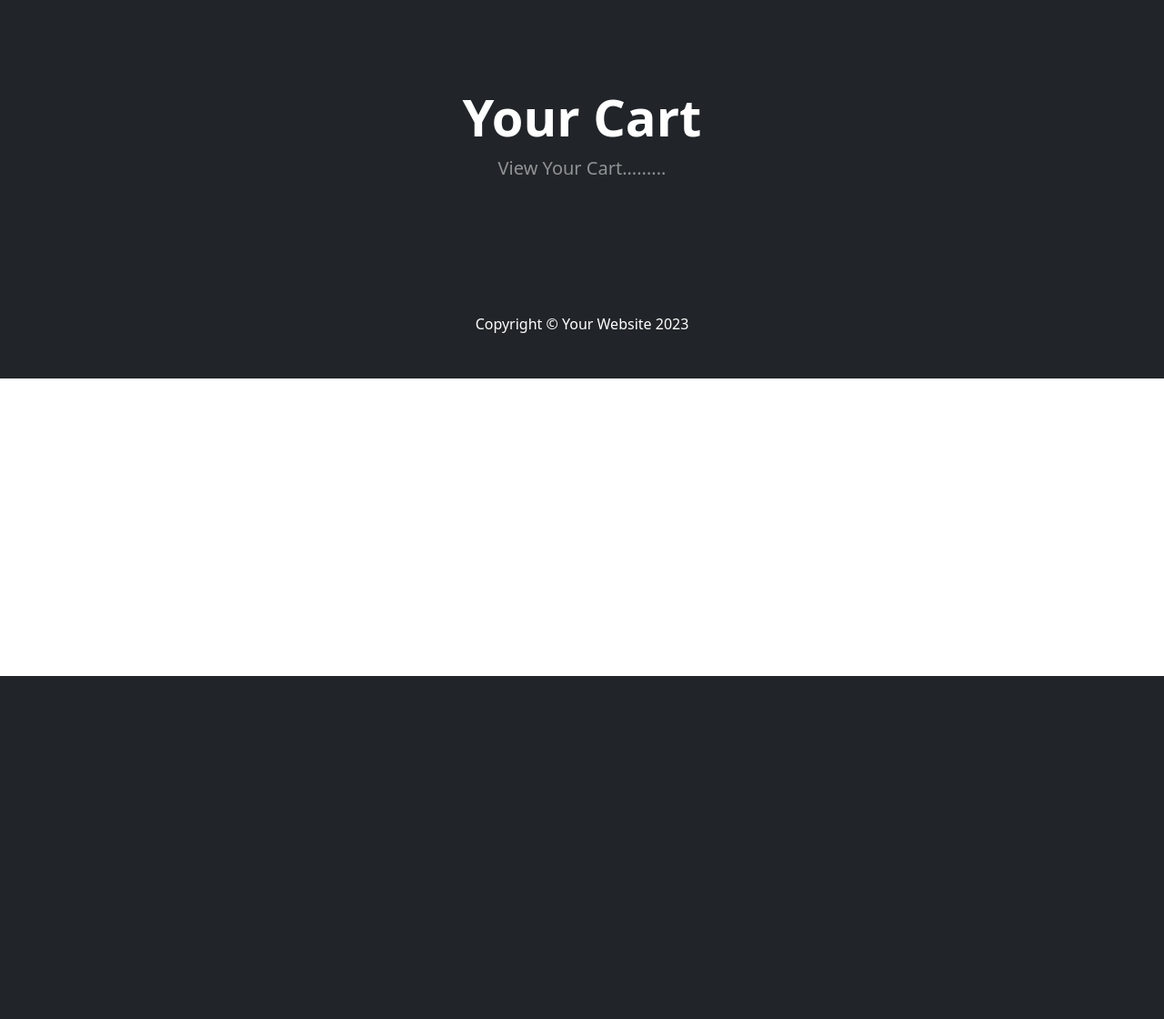
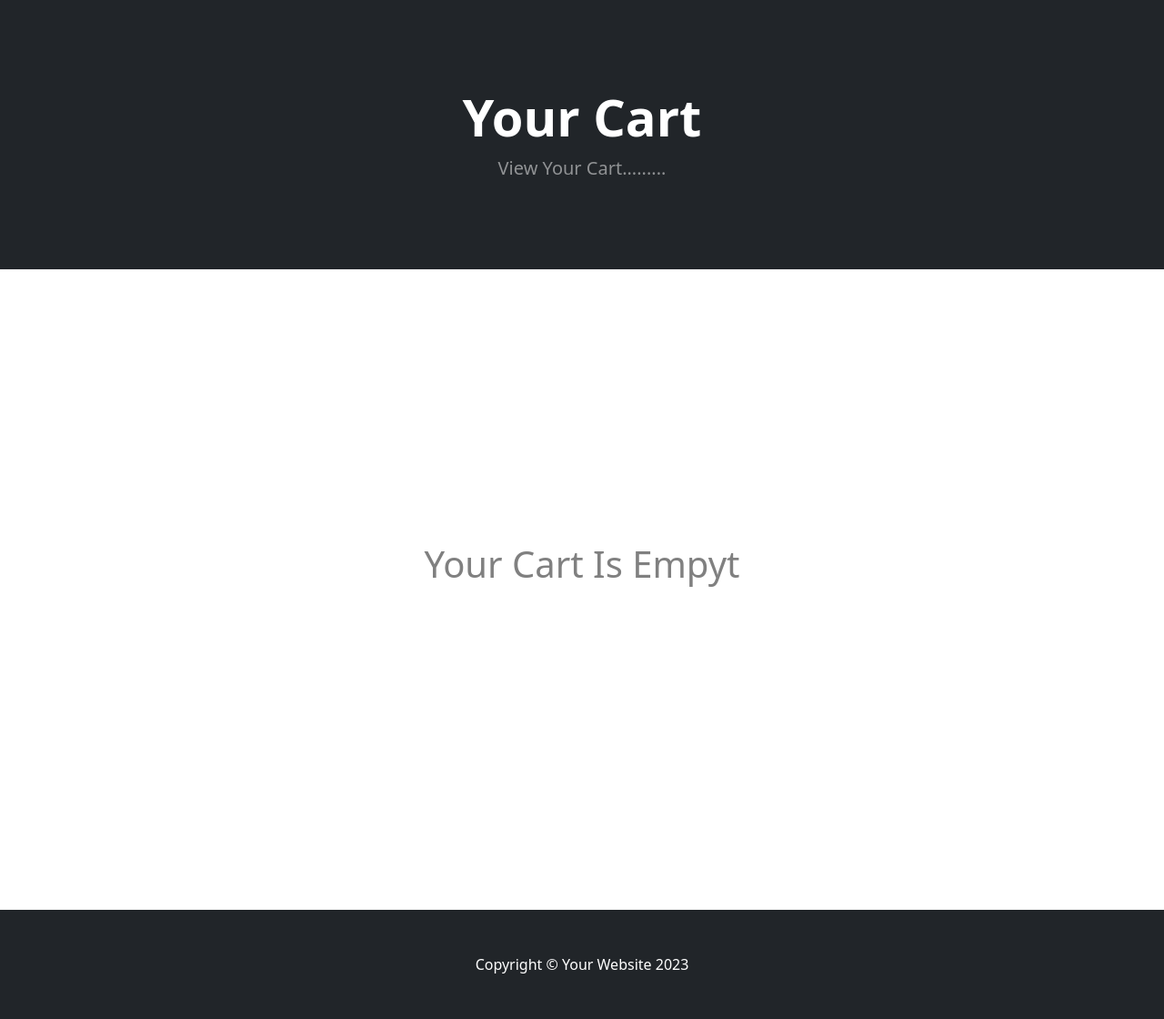
Before and after one commit to Showqix899/simple-Ecommarce, a Django app: page /cart/ in a window 1280 px wide. Shown: the part 57-1177 px from the top of the page at 91% size. Before the commit the page ends 800 px from the top, so only its background shows below. Run offline with Django 5.2, Linux system fonts and the light colour scheme; some libraries are stand-ins or nearby versions.

Commit message:
cart summary added

```diff
--- a/ecom/cart/cart.py
+++ b/ecom/cart/cart.py
@@ -1,4 +1,4 @@
-
+from store.models import Products
 class Cart():
 
     def __init__(self,request):
@@ -30,3 +30,19 @@ class Cart():
 
         # self.session['session_key'] = self.cart
         self.session.modified=True
+
+    def __len__(self):
+        return len(self.cart)
+
+    #get cart products
+    def get_prods(self):
+
+        #get the ids of cart products
+        product_ids=self.cart.keys()
+
+        #get the cart products
+        cart_products=Products.objects.filter(id__in=product_ids)
+
+
+        #return cart products
+        return cart_products
--- a/ecom/cart/templates/curt_summary.html
+++ b/ecom/cart/templates/curt_summary.html
@@ -2,6 +2,18 @@
 {% extends "base.html" %}
 
 {% block content %}
+<style>
+    .em_cart{
+        width: 100%;
+        height: 70vh;
+        display:flex;
+        justify-content:center;
+        align-items:center;
+    }
+    .em_cart h1{
+        color:gray;
+    }
+</style>
 <header class="bg-dark py-5">
     <div class="container px-4 px-lg-5 my-5">
         <div class="text-center text-white">
@@ -10,6 +22,81 @@
         </div>
     </div>
 </header>
-<!-- Section-->
+<div>
+    <div class="container px-4 px-lg-5 mt-5">
+        <div class="row gx-4 gx-lg-5 row-cols-2 row-cols-md-3 row-cols-xl-4 justify-content-center">
 
+            {% if cart_prods %}
+            {% for cart_prod in cart_prods  %}
+
+            {% if cart_prod.is_sales %}
+            <div class="col mb-5">
+                <div class="card h-100 p-2">
+                    <div class="badge bg-light text-black m-2 position-absolute" style="top: 0.5rem; right: 0.5rem">Sale</div>
+                    <!-- cart_prod image-->
+                    <img class="card-img-top" src="{{cart_prod.image.url}}" alt="..." />
+                    <!-- cart_prod details-->
+                    <div class="card-body p-4">
+                        <div class="text-center">
+                            <!-- cart_prod name-->
+                            <h5 class="fw-bolder">{{cart_prod.name}}</h5>
+                            <!--sales-->
+                            <div class="d-flex justify-content-center small text-warning mb-2">
+                                <div class="bi-star-fill"></div>
+                                <p>Sale !!</p>
+                                <div class="bi-star-fill"></div>
+                            </div>
+                            <!-- cart_prod price-->
+                            <strike>${{cart_prod.price}}</strike>
+                            &nbsp
+                            ${{cart_prod.sales_price}}
+                        </div>
+                    </div>
+                    <!-- cart_prod actions-->
+                    <div class="card-footer p-4 pt-0 border-top-0 bg-transparent">
+                    </div>
+                </div>
+            </div>
+
+            {% else %}
+            <div class="col mb-5">
+                <div class="card h-100 p-2">
+                    <!-- cart_prod image-->
+                    <img class="card-img-top" src="{{cart_prod.image.url}}" alt="..." />
+                    <!-- cart_prod details-->
+                    <div class="card-body p-4">
+                        <div class="text-center">
+                            <!-- cart_prod name-->
+                            <h5 class="fw-bolder">{{cart_prod.name}}</h5>
+                            <!-- cart_prod price-->
+                            ${{cart_prod.price}}
+                        </div>
+                    </div>
+                    <!-- cart_prod actions-->
+                    <div class="card-footer p-4 pt-0 border-top-0 bg-transparent">
+
+                    </div>
+                </div>
+            </div>
+
+            {% endif %}
+
+
+            {% endfor %}
+            {% else %}
+            <div class="em_cart">
+                <h1>Your Cart Is Empyt</h1>
+            </div>
+
+            {% endif %}
+
+
+
+        </div>
+    </div>
+
+</div>
+<br>
+<br><br>
+<br>
 {% endblock %}
--- a/ecom/cart/views.py
+++ b/ecom/cart/views.py
@@ -8,7 +8,9 @@ from django.http import JsonResponse
 
 #for curt summary
 def curt_summary(request):
-    return render (request,'curt_summary.html',{})
+    cart=Cart(request)
+    cart_prods=cart.get_prods()
+    return render (request,'curt_summary.html',{'cart_prods':cart_prods})
 
 def cart_add(request):
     #get the cart
@@ -24,5 +26,10 @@ def cart_add(request):
         #save the session
         cart.add(product=product)
 
+        #getting the length
+        cart_quantity=cart.__len__()
+
+        return JsonResponse({'qty':cart_quantity})
+
         #return response
-        return JsonResponse({'Product name': product.id})
+        #@return JsonResponse({'Product name': product.id})
--- a/ecom/store/templates/index.html
+++ b/ecom/store/templates/index.html
@@ -51,6 +51,7 @@
                     </div>
                 </div>
             </div>
+
             {% else %}
             <div class="col mb-5">
                 <div class="card h-100 p-2">
--- a/ecom/store/templates/navbar.html
+++ b/ecom/store/templates/navbar.html
@@ -29,7 +29,7 @@
                 <a href="{% url 'cart'%}" class="btn btn-outline-dark">
                     <i class="bi-cart-fill me-1"></i>
                     Cart
-                    <span class="badge bg-dark text-white ms-1 rounded-pill">0</span>
+                    <span class="badge bg-dark text-white ms-1 rounded-pill" id="cart-qty">{{cart|length}}</span>
                 </a>
             </form>
         </div>
--- a/ecom/store/templates/product.html
+++ b/ecom/store/templates/product.html
@@ -96,7 +96,7 @@
         action: 'post',
       },
       success: function(json) {
-        console.log(json);
+        document.getElementById('cart-qty').textContent=json.qty
       },
     });
   });
```
Also changed, not shown: ecom/db.sqlite3.
